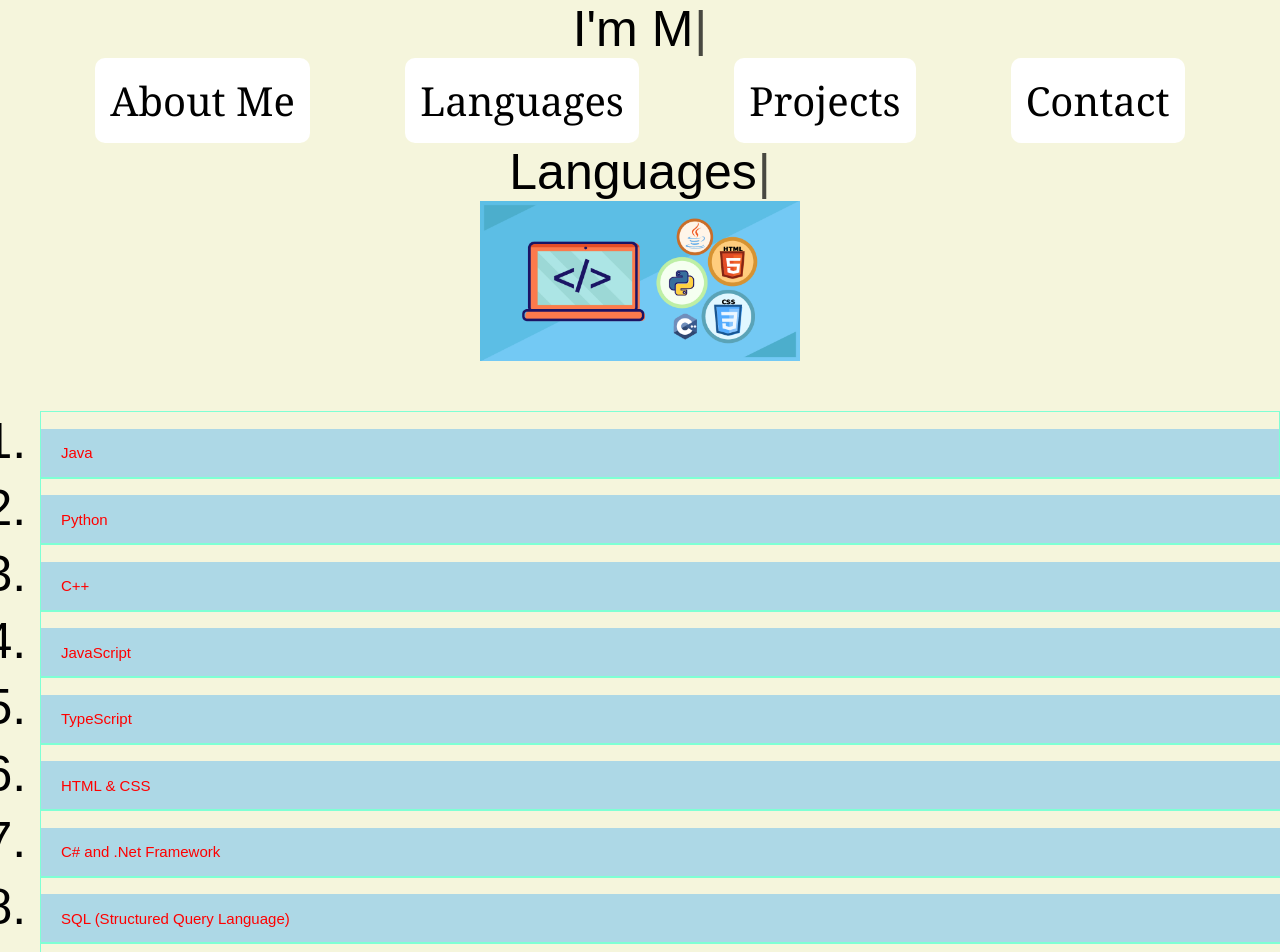
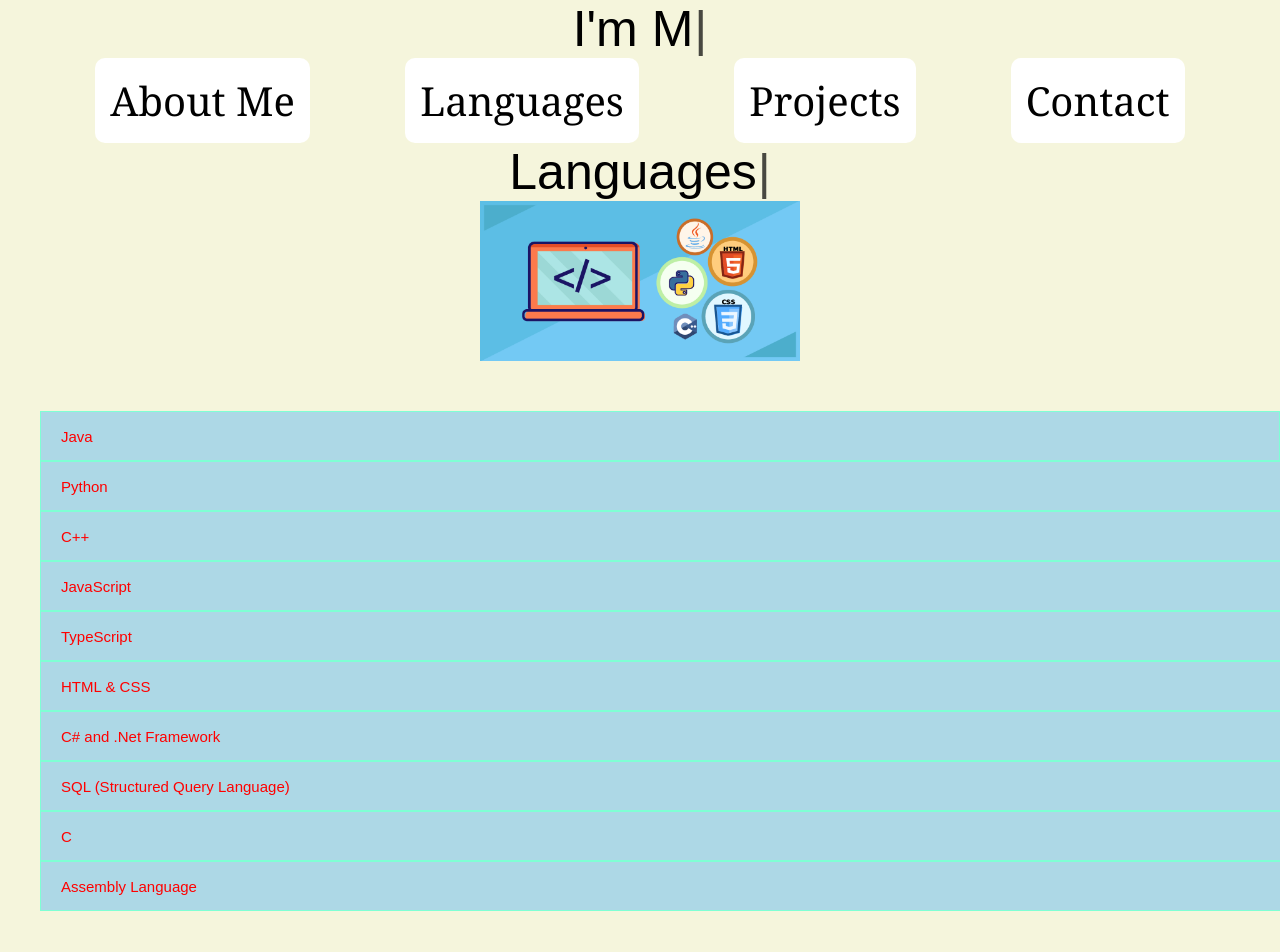
Before and after one commit to mwang840/maxwangdev, a React (Create React App) app: page /languages in a window 1280 px wide. Shown: the top 952 px of the page. Built offline with nearby package versions, Linux system fonts and the light colour scheme.

Commit message:
got rid of bullet pts

```diff
--- a/src/components/AccordionItem.css
+++ b/src/components/AccordionItem.css
@@ -1,7 +1,9 @@
 .accordion-item {
     border: 1px solid aquamarine;
 }
-
+.accordion {
+    list-style-type: none;
+}
 .accordion-item:not(:first-of-type){
     width: 100%;
     margin: 0;
```
